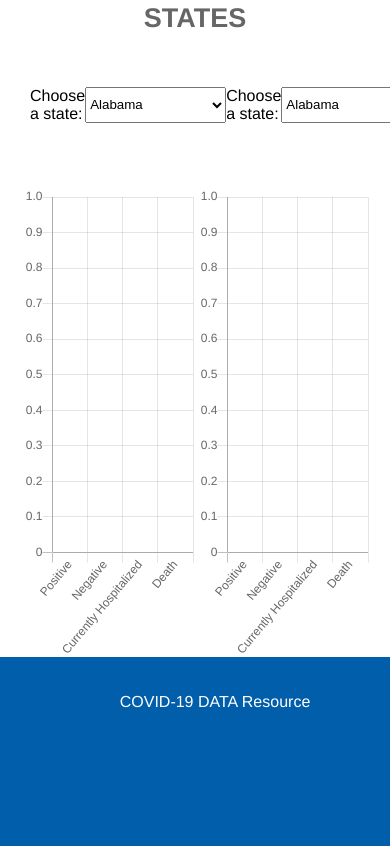
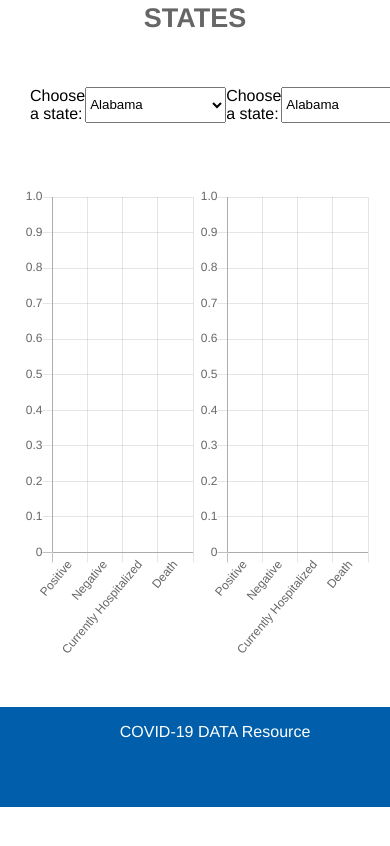
Before and after one commit to eliq1986/covid-state-tracker, a plain HTML site: page index.html in a window 390 px wide. Shown: the part 600-1446 px from the top of the page. After the commit the page ends 1407 px from the top, so only its background shows below. Drawn offline with nearby package versions, Linux system fonts and the light colour scheme; no server answers.

Commit message:
Fixed footer bug. Footer was showing white space. Also added meta tag for mobile display . Will be next feature mobile first.

```diff
--- a/index.html
+++ b/index.html
@@ -3,8 +3,8 @@
    <head>
       <meta charset="utf-8">
       <meta http-equiv="refresh" content="3600"/>
+      <meta name="viewport" content="width=device-width, initial-scale=1">
       <link rel="stylesheet" href="styles.css">
-      <script src="https://cdnjs.cloudflare.com/ajax/libs/Chart.js/2.9.3/Chart.min.js"></script>
       <title>Covid-19</title>
    </head>
    <body>
@@ -141,6 +141,7 @@
          <li><a href="https://covidtracking.com/" target="_blank">COVID-19 DATA Resource</a></li>
        </ul>
       </footer>
+        <script src="https://cdnjs.cloudflare.com/ajax/libs/Chart.js/2.9.3/Chart.min.js"></script>
       <script src="app.js"></script>
    </body>
 </html>
--- a/styles.css
+++ b/styles.css
@@ -1,5 +1,10 @@
 * {
   box-sizing: border-box;
+}
+
+html {
+  position: relative;
+  min-height: 100%;
 }
 
 body {
@@ -32,9 +37,13 @@ h2 {
 
 footer {
   background: #005eaa;
-  height: 200px;
-  padding: 20px;
+  position: absolute;
   color: white;
+    left: 0;
+    bottom: 0;
+    height: 100px;
+    width: 100%;
+    overflow: hidden;
 }
 
 a {
@@ -45,7 +54,6 @@ a {
 
 ul {
   list-style-type: none;
-
   text-align: center;
 }
 
@@ -71,10 +79,12 @@ div#state-container {
   display: flex;
   margin: auto;
   width: 90%;
+  margin-bottom: 150px;
 }
 
 div#select-state {
   display: flex;
   justify-content: space-around;
   padding: 30px;
+
 }
```
